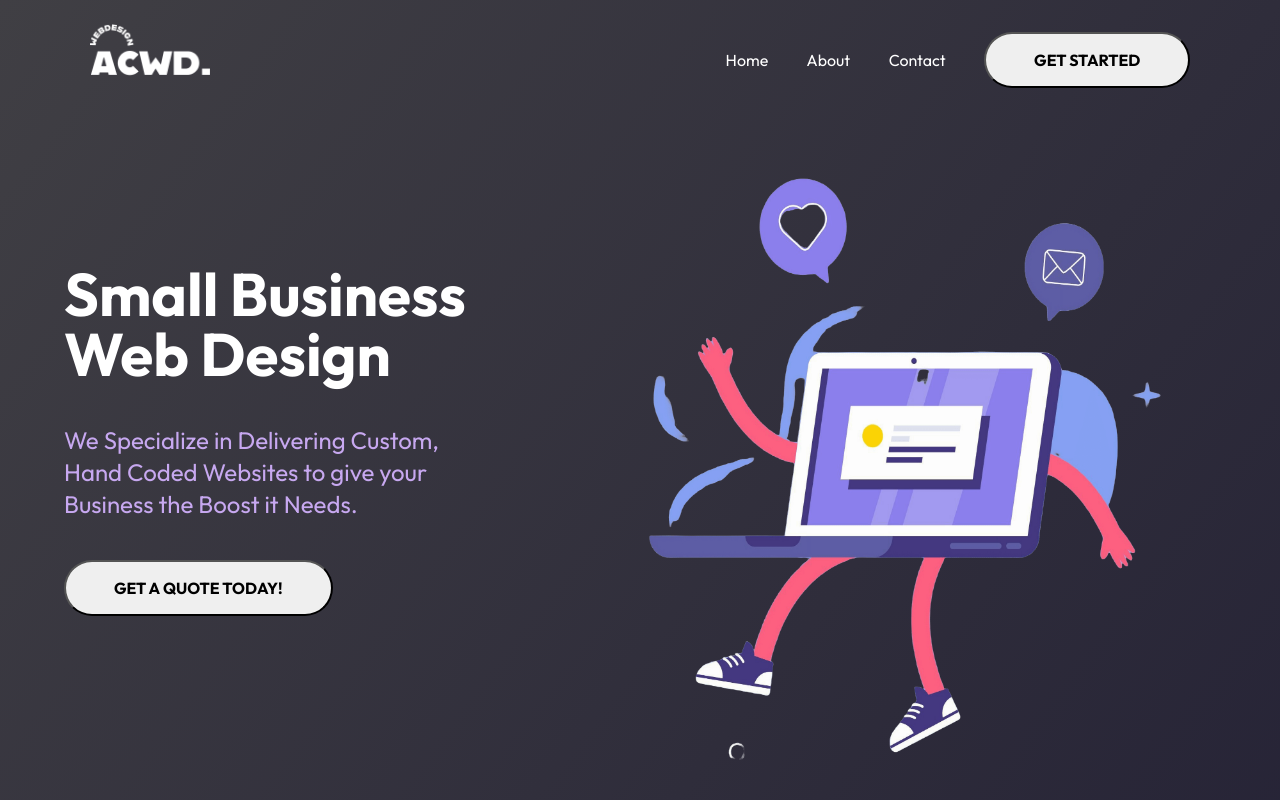
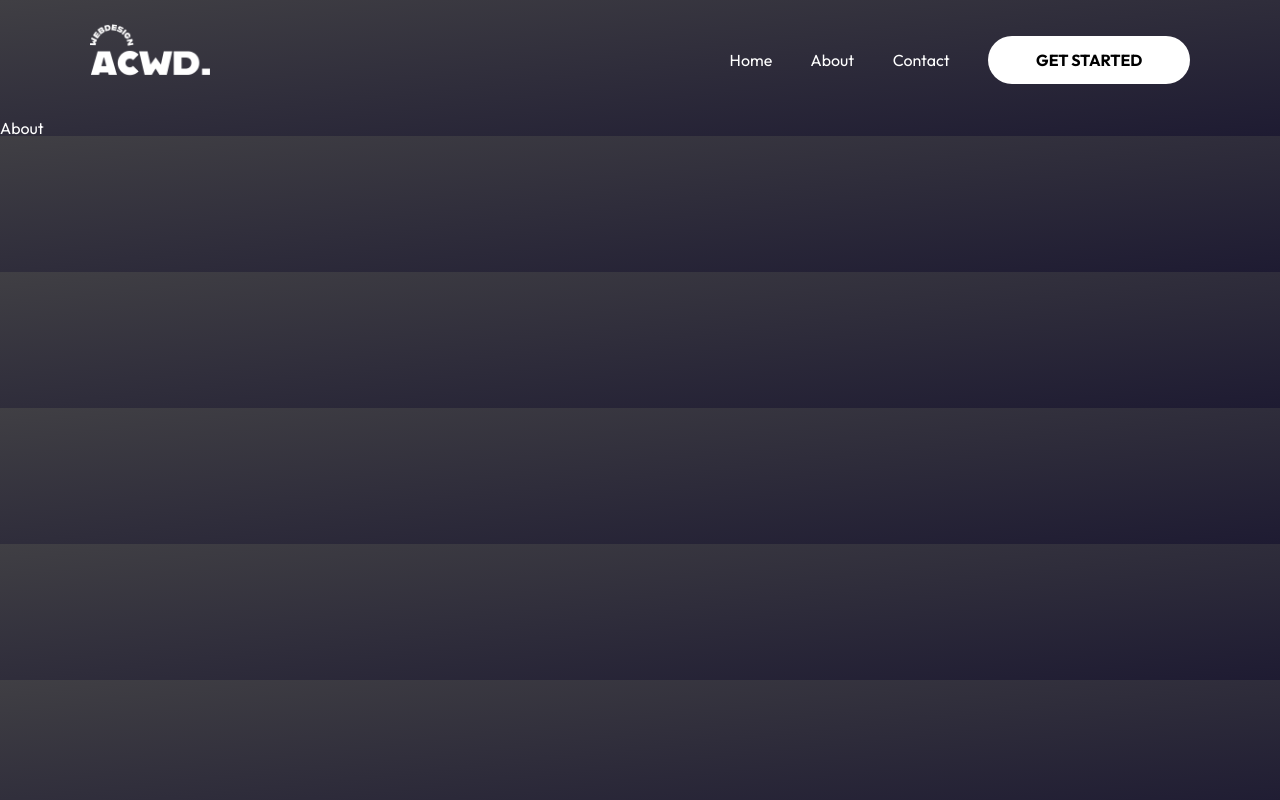
Before and after one commit to notacoham/acwd-designs, a React (Vite) app: page /about in a window 1280 px wide. Shown: the top 800 px of the page. Built offline with nearby package versions, Linux system fonts and the light colour scheme.

Commit message:
transition site to SPA with react router

```diff
--- a/package.json
+++ b/package.json
@@ -12,7 +12,8 @@
   "dependencies": {
     "react": "^18.3.1",
     "react-dom": "^18.3.1",
-    "react-icons": "^5.3.0"
+    "react-icons": "^5.3.0",
+    "react-router-dom": "^6.26.2"
   },
   "devDependencies": {
     "@eslint/js": "^9.9.0",
--- a/src/App.jsx
+++ b/src/App.jsx
@@ -1,15 +1,32 @@
+import { createBrowserRouter, RouterProvider } from 'react-router-dom';
 import Hero from './components/Hero';
 import Navbar from './components/Navbar';
 import WhatWeDo from './components/WhatWeDo';
+import {About, Landing, HomeLayout, Contact } from './pages/index.js'
+
+const router = createBrowserRouter([
+  {
+    path: '/',
+    element: <HomeLayout />,
+    children: [
+      {
+        path: '/about',
+        element: <About />,
+      },
+      {
+        path: '/contact',
+        element: <Contact />,
+      },
+      {
+        index: true,
+        element: <Landing />,
+      },
+    ]
+  }
+])
 
 function App() {
-  return (
-    <>
-      <Navbar />
-      <Hero />
-      <WhatWeDo />
-    </>
-  );
+  return <RouterProvider router={router} />;
 }
 
 export default App;
--- a/src/components/Hero.jsx
+++ b/src/components/Hero.jsx
@@ -1,5 +1,6 @@
 import React from 'react';
 import heroImg from '../assets/acwd-designs-hero-img.png';
+import { NavLink } from 'react-router-dom';
 
 const Hero = () => {
   return (
@@ -13,7 +14,7 @@ const Hero = () => {
           We Specialize in Delivering Custom, Hand Coded Websites to give your
           Business the Boost it Needs.
         </p>
-        <button className="btn">Get A Quote Today!</button>
+        <NavLink className="btn" to='/contact'>Get A Quote Today!</NavLink>
       </div>
       <div className="hero-img">
         <img src={heroImg} alt="Hero Img" />
--- a/src/components/Navbar.jsx
+++ b/src/components/Navbar.jsx
@@ -1,23 +1,24 @@
 import React from 'react';
 import logo from '../assets/logo-acwd-white.png';
+import { NavLink } from 'react-router-dom';
 
 const Navbar = () => {
   return (
     <div className="nav-center">
       <div className="nav-logo">
-        <img src={logo} alt="Nav Logo" />
+        <img src={logo} alt="ACWD Designs LLC Logo for the Navigation bar." />
       </div>
       <div className="nav-links">
-        <a className="nav-link" href="#home">
+        <NavLink className="nav-link" to='/'>
           Home
-        </a>
-        <a className="nav-link" href="#about">
+        </NavLink>
+        <NavLink className="nav-link" to='/about'>
           About
-        </a>
-        <a className="nav-link" href="#contact">
+        </NavLink>
+        <NavLink className="nav-link" to='/contact'>
           Contact
-        </a>
-        <button className="btn">Get Started</button>
+        </NavLink>
+        <NavLink className="btn" to='/contact'>Get Started</NavLink>
       </div>
     </div>
   );
--- a/src/index.css
+++ b/src/index.css
@@ -52,6 +52,8 @@ p {
   font-size: 1rem;
   border-radius: 30px;
   transition: all 0.2s ease-in-out;
+  color: black;
+  background-color: white;
 }
 
 .btn:hover {
@@ -276,6 +278,7 @@ p {
   width: 100vw;
   flex-wrap: wrap;
   margin-top: 5%;
+  margin-bottom: 5%;
 }
 
 .what-item {
--- /dev/null
+++ b/src/pages/About.jsx
@@ -0,0 +1,11 @@
+import React from 'react'
+
+const About = () => {
+  return (
+    <div>
+      About
+    </div>
+  )
+}
+
+export default About
--- /dev/null
+++ b/src/pages/Contact.jsx
@@ -0,0 +1,11 @@
+import React from 'react'
+
+const Contact = () => {
+  return (
+    <div>
+      Contact
+    </div>
+  )
+}
+
+export default Contact
--- /dev/null
+++ b/src/pages/HomeLayout.jsx
@@ -0,0 +1,14 @@
+import React from 'react'
+import Navbar from '../components/Navbar'
+import { Outlet } from 'react-router-dom'
+
+const HomeLayout = () => {
+  return (
+    <>
+      <Navbar />
+      <Outlet />
+    </>
+  )
+}
+
+export default HomeLayout
--- /dev/null
+++ b/src/pages/Landing.jsx
@@ -0,0 +1,14 @@
+import React from 'react'
+import Hero from '../components/Hero'
+import WhatWeDo from '../components/WhatWeDo'
+
+const Landing = () => {
+  return (
+    <>
+      <Hero />
+      <WhatWeDo />
+    </>
+  )
+}
+
+export default Landing
--- /dev/null
+++ b/src/pages/index.js
@@ -0,0 +1,4 @@
+export {default as Landing } from './Landing'
+export {default as HomeLayout } from './HomeLayout'
+export {default as Contact} from './Contact'
+export {default as About } from './About'
```
Also changed, not shown: 1 other file (tests, documents, lock files or other folders).
